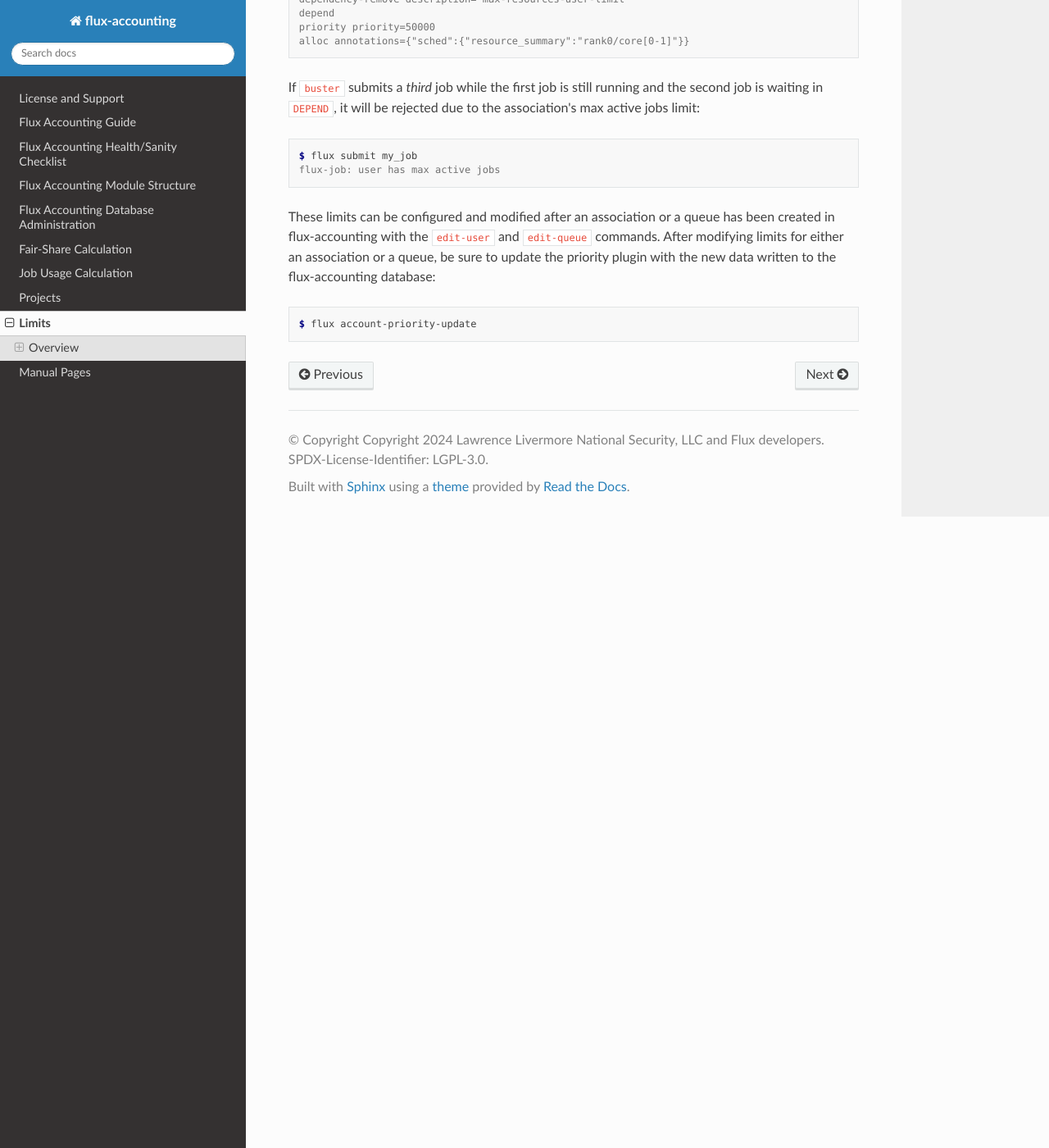
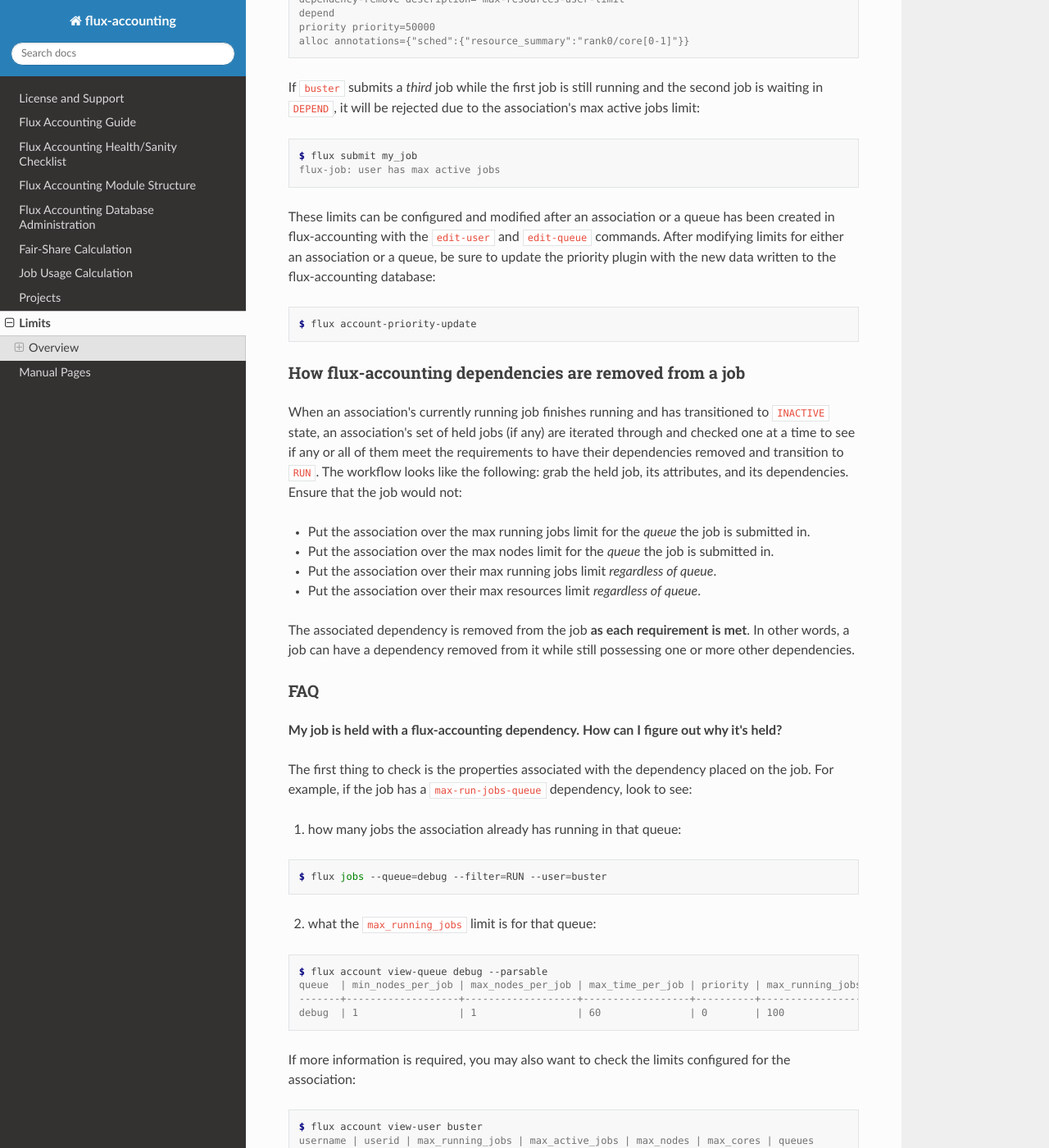
Before and after one commit to flux-framework/flux-accounting, a Sphinx documentation site: the page built from doc/components/limits.rst, in a window 1280 px wide and 1400 px high, scrolled down 1648 px. Shown: the whole window at 82% size. Built offline with Sphinx 7.4.7 and the Read the Docs theme 3.1.0, drawn with Linux system fonts in a browser that asks for light colours; pages that are not in the unit, such as notebooks, are missing from menus; some of the changed text lies outside the part shown.

Commit message:
doc: add more guide on limits, FAQ
Problem: The Limits page does not contain any information on how held
jobs are reanalyzed to see if they meet at least one or more
requirements imposed by flux-accounting to be released and transition to
RUN state. It would also be helpful if the page had a FAQ section to
answer some basic questions about how dependencies are enforced and how
to check why a job is held by the priority plugin.

Add some more details on how jobs are checked to see if they can have
dependencies removed. Begin to add a FAQ section with some basic
questions and answers about how to investigate flux-accounting
dependencies and how updating limits for queues and associations works.

```diff
--- a/doc/components/limits.rst
+++ b/doc/components/limits.rst
@@ -103,6 +103,78 @@ database:
 
     $ flux account-priority-update
 
+How flux-accounting dependencies are removed from a job
+=======================================================
+
+When an association's currently running job finishes running and has
+transitioned to ``INACTIVE`` state, an association's set of held jobs (if any)
+are iterated through and checked one at a time to see if any or all of them
+meet the requirements to have their dependencies removed and transition to
+``RUN``. The workflow looks like the following: grab the held job, its
+attributes, and its dependencies. Ensure that the job would not:
+
+* Put the association over the max running jobs limit for the *queue* the job is submitted in.
+
+* Put the association over the max nodes limit for the *queue* the job is submitted in.
+
+* Put the association over their max running jobs limit *regardless of queue*.
+
+* Put the association over their max resources limit *regardless of queue*.
+
+The associated dependency is removed from the job **as each requirement is
+met**. In other words, a job can have a dependency removed from it while
+still possessing one or more other dependencies.
+
+FAQ
+===
+
+**My job is held with a flux-accounting dependency. How can I figure out why
+it's held?**
+
+The first thing to check is the properties associated with the dependency
+placed on the job. For example, if the job has a ``max-run-jobs-queue``
+dependency, look to see:
+
+1) how many jobs the association already has running in that queue:
+
+.. code-block:: console
+
+  $ flux jobs --queue=debug --filter=RUN --user=buster
+
+2) what the ``max_running_jobs`` limit is for that queue:
+
+.. code-block:: console
+
+  $ flux account view-queue debug --parsable
+  queue  | min_nodes_per_job | max_nodes_per_job | max_time_per_job | priority | max_running_jobs | max_nodes_per_assoc
+  -------+-------------------+-------------------+------------------+----------+------------------+--------------------
+  debug  | 1                 | 1                 | 60               | 0        | 100              | 1
+
+If more information is required, you may also want to check the limits
+configured for the association:
+
+.. code-block:: console
+
+  $ flux account view-user buster
+  username | userid | max_running_jobs | max_active_jobs | max_nodes | max_cores | queues
+  ---------+--------+------------------+-----------------+-----------+-----------+--------
+  buster   | 28     | 5                | 7               | unlimited | unlimited | debug
+
+Administrators may also be interested in looking at what information the
+priority plugin currently has for each association, queue, and project with
+``flux jobtap query mf_priority.so``. This will return what limits and held
+jobs each association has according to the priority plugin, organized by
+user ID.
+
+**Do attribute changes to a queue or association take effect immediately?**
+
+No. If the limits configured for a particular queue or association do not seem
+to fit your needs, you can change them. However, be sure to note that these
+limits need to be pushed to the priority plugin with
+``flux account-priority-update`` in order for them to take effetc. When the
+plugin is updated with the new limits, the held jobs for every association are
+reanalyzed to see if they now fit the requirements to be released.
+
 .. _virtual states: https://flux-framework.readthedocs.io/projects/flux-rfc/en/latest/spec_21.html#virtual-states
 
 .. _dependency: https://flux-framework.readthedocs.io/projects/flux-core/en/latest/guide/troubleshooting.html#job-dependencies
```
